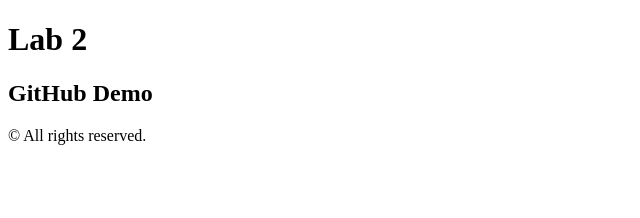
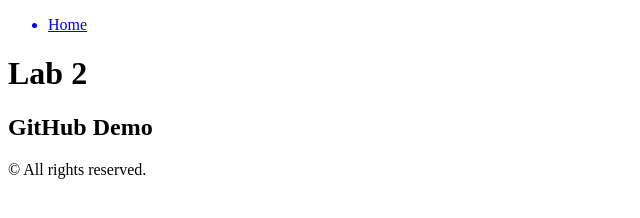
Before and after one commit to ikhan5/lab2, a plain HTML site: page index.html in a window 1280 px wide. Shown: the whole page, without its empty margins (0-640 px from the left). Drawn offline with Linux system fonts and the light colour scheme.

Commit message:
Header added with navbar

```diff
--- a/index.html
+++ b/index.html
@@ -8,6 +8,13 @@
     </head>
 
     <body>
+        <header>
+            <nav>
+                <ul>
+                    <a href="#"><li>Home</li></a>
+                </ul>
+            </nav>
+        </header>
         <h1>Lab 2</h1>
         <h2>GitHub Demo</h2>
         <footer>&copy; All rights reserved.</footer>
```
